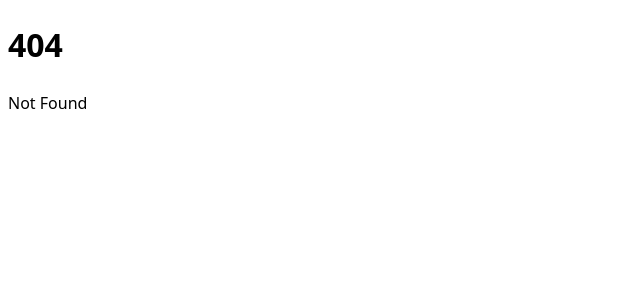
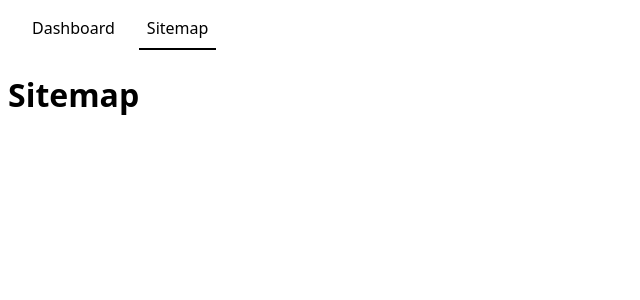
Before and after one commit to aryaveersr/dolly, a SvelteKit app: page /sitemap in a window 1280 px wide. Before the commit this address had no page. Shown: the top 300 px of the page, without its empty margins (0-640 px from the left). Built offline with nearby package versions, Linux system fonts and the light colour scheme.

Commit message:
add tab navigation

```diff
--- /dev/null
+++ b/src/lib/ui/Navigation/Link.svelte
@@ -0,0 +1,38 @@
+<script lang="ts">
+	import { page } from '$app/state';
+	import type { ResolvedPathname } from '$app/types';
+	import type { Snippet } from 'svelte';
+
+	interface Props {
+		href: ResolvedPathname;
+		children: Snippet;
+	}
+
+	const { href, children }: Props = $props();
+</script>
+
+<a {href} data-active={href === page.url.pathname}>
+	{@render children()}
+</a>
+
+<style>
+	a {
+		/* Override default styles */
+		text-decoration: none;
+		color: black;
+
+		/* Spacing */
+		padding: 0.5rem;
+
+		/* Border styles */
+		border-bottom: 2px solid transparent;
+
+		&[data-active='false']:hover {
+			border-bottom-color: slategray;
+		}
+
+		&[data-active='true'] {
+			border-bottom-color: black;
+		}
+	}
+</style>
--- /dev/null
+++ b/src/lib/ui/Navigation/Root.svelte
@@ -0,0 +1,25 @@
+<script lang="ts">
+	import type { Snippet } from 'svelte';
+
+	interface Props {
+		children: Snippet;
+	}
+
+	const { children }: Props = $props();
+</script>
+
+<nav>
+	{@render children()}
+</nav>
+
+<style>
+	nav {
+		/* Horizontal Layout */
+		display: flex;
+		align-items: center;
+
+		/* Spacing */
+		padding-inline: 1rem;
+		gap: 1rem;
+	}
+</style>
--- /dev/null
+++ b/src/lib/ui/Navigation/index.ts
@@ -0,0 +1,4 @@
+import Root from './Root.svelte';
+import Link from './Link.svelte';
+
+export default Object.assign(Root, { Link });
--- a/src/routes/+layout.svelte
+++ b/src/routes/+layout.svelte
@@ -1,7 +1,14 @@
 <script lang="ts">
 	import '$lib/styles/index.css';
+	import Navigation from '$lib/ui/Navigation';
 
 	let { children } = $props();
 </script>
 
+<header>
+	<Navigation>
+		<Navigation.Link href="/">Dashboard</Navigation.Link>
+		<Navigation.Link href="/sitemap">Sitemap</Navigation.Link>
+	</Navigation>
+</header>
 {@render children()}
--- a/src/routes/+page.svelte
+++ b/src/routes/+page.svelte
@@ -1,6 +1 @@
-<script>
-	import traffic from '$lib/traffic.svelte';
-</script>
-
 <h1>Hello, world!</h1>
-{traffic.entries.length}
--- /dev/null
+++ b/src/routes/sitemap/+page.svelte
@@ -0,0 +1 @@
+<h1>Sitemap</h1>
```
